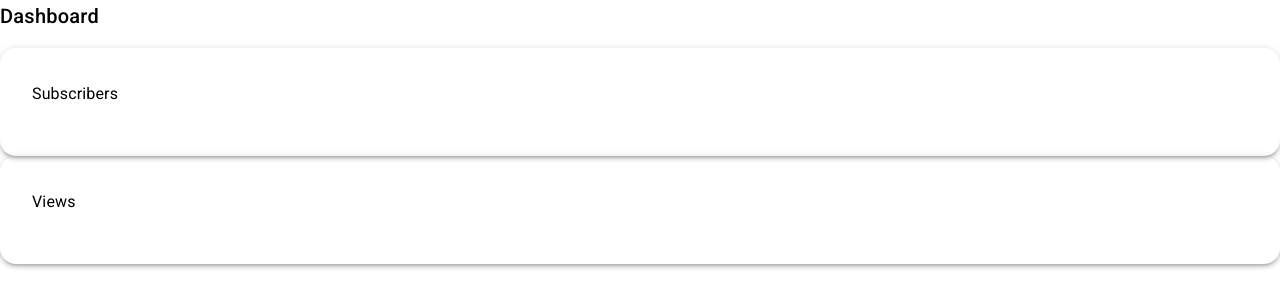
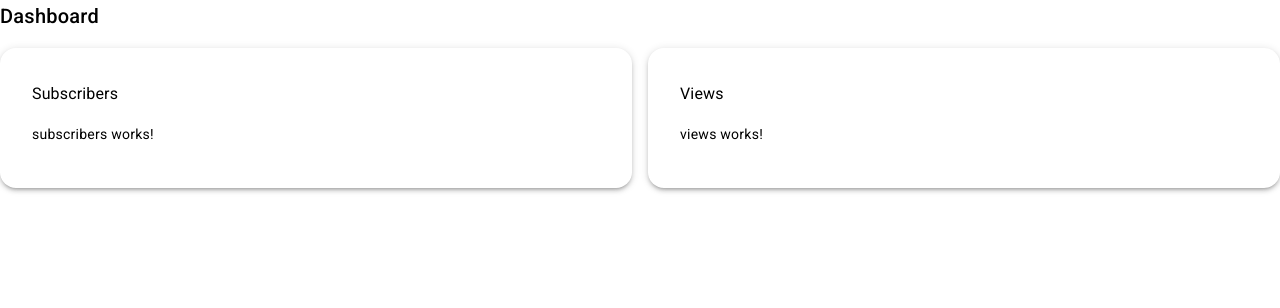
Before and after one commit to markot-1/angular-material, an Angular app: page / in a window 1280 px wide. Shown: the top 308 px of the page. Built offline with nearby package versions, Linux system fonts and the light colour scheme.

Commit message:
change styles and layout in dashboard and widget components

```diff
--- a/src/app/components/pages/dashboard/dashboard.component.html
+++ b/src/app/components/pages/dashboard/dashboard.component.html
@@ -1,4 +1,6 @@
 <h2>Dashboard</h2>
-@for(widget of store.widgets(); track widget.id) {
-    <app-widget [data]="widget"/>
-}
+<div class="dashboard-widgets">
+    @for(widget of store.widgets(); track widget.id) {
+        <app-widget [data]="widget"/>
+    }
+</div>
--- a/src/app/components/pages/dashboard/dashboard.component.scss
+++ b/src/app/components/pages/dashboard/dashboard.component.scss
@@ -0,0 +1,5 @@
+.dashboard-widgets {
+    display: grid;
+    grid-template-columns: repeat(auto-fit, minmax(200px, 1fr));
+    gap: 16px;
+}
--- a/src/app/components/widget/widget.component.html
+++ b/src/app/components/widget/widget.component.html
@@ -1,3 +1,4 @@
 <div class="container mat-elevation-z3">
-    <h3>{{data().label }}</h3>
+    <h3 class="m-0">{{data().label }}</h3>
+    <ng-container [ngComponentOutlet]="data().content"></ng-container>
 </div>
--- a/src/app/components/widget/widget.component.ts
+++ b/src/app/components/widget/widget.component.ts
@@ -2,10 +2,11 @@ import { Component, input } from '@angular/core';
 import { Widget } from '../../configs/dashboard';
 import { MatButtonModule } from '@angular/material/button';
 import { MatRippleModule } from '@angular/material/core';
+import { NgComponentOutlet } from '@angular/common';
 
 @Component({
   selector: 'app-widget',
-  imports: [MatButtonModule, MatRippleModule],
+  imports: [MatButtonModule, MatRippleModule, NgComponentOutlet],
   templateUrl: './widget.component.html',
   styleUrl: './widget.component.scss'
 })
```
